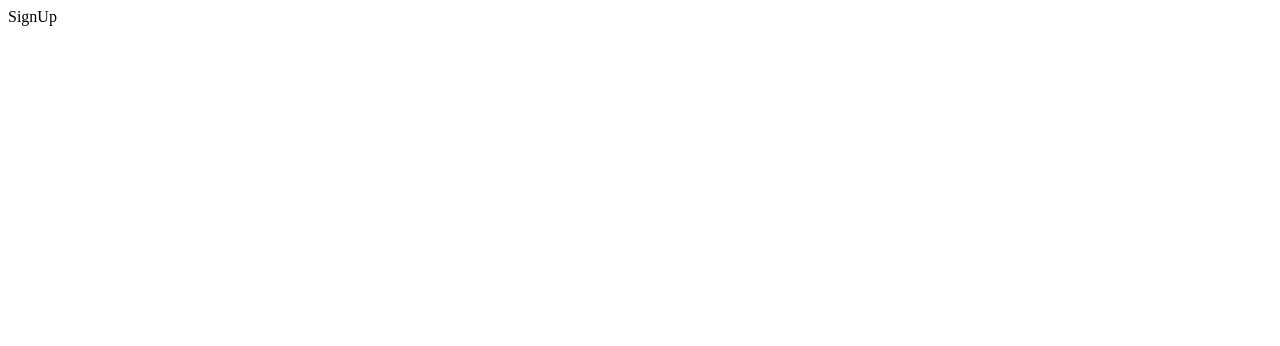
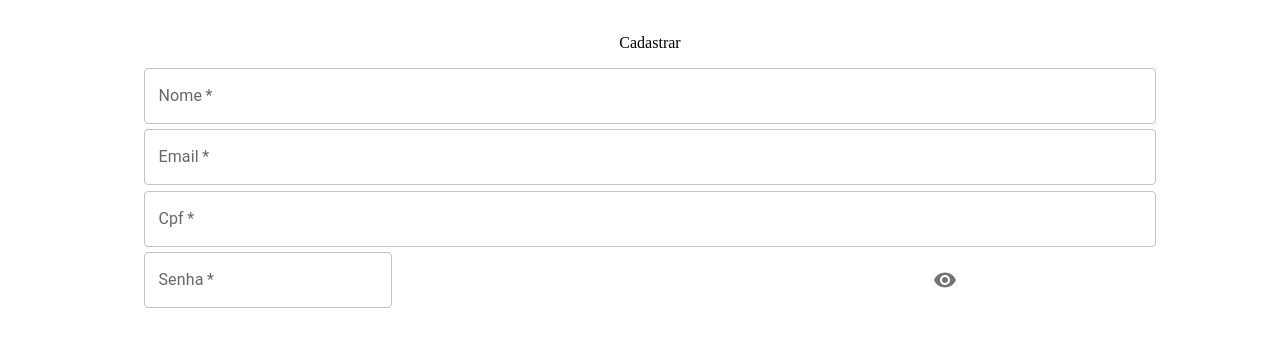
Before and after one commit to Matheus0351996/Labefood, a React (Create React App) app in the folder projeto-pessoal-labefood/: page /signUp in a window 1280 px wide. Shown: the top 346 px of the page. Built offline with nearby package versions, Linux system fonts and the light colour scheme.

Commit message:
feat(signUp/form-até-senha)

```diff
--- a/projeto-pessoal-labefood/src/Hooks/useForm.js
+++ b/projeto-pessoal-labefood/src/Hooks/useForm.js
@@ -0,0 +1,18 @@
+import { useState } from "react";
+
+const useForm = (initialState) => {
+  const [form, setForm] = useState(initialState);
+
+  const onChange = (event) => {
+    const { name, value } = event.target;
+    setForm({ ...form, [name]: value });
+  };
+
+  const cleanFields = () => {
+    setForm(initialState);
+  };
+
+  return { form, onChange, cleanFields };
+};
+
+export default useForm;
--- a/projeto-pessoal-labefood/src/Pages/SignUp/signUp.js
+++ b/projeto-pessoal-labefood/src/Pages/SignUp/signUp.js
@@ -1,10 +1,110 @@
-import React from "react";
+import React, { useState } from "react";
+import useForm from "../../Hooks/useForm";
+import {DivPassword, Form, InputMaterial, Main} from './styled'
+import  IconButton from "@mui/material/IconButton";
+import Visibility from '@mui/icons-material/Visibility';
+import VisibilityOff from '@mui/icons-material/VisibilityOff';
+const SignUp = () => {
 
-const SignUp = () => {
+    const [showPassword, setShowPassword] = useState(false);
+    const [confirmPassword, setConfirmPassword] = useState(false);
+
+
+
+
+    const {form,onChange,cleanFields} = useForm({
+
+            "name": "",
+            "email": "",
+            "cpf": "",
+            "password": ""
+
+    })
+
+
+    const cpfMask = (value) => {
+        return value
+        .replace(/\D/g, '')
+        .replace(/(\d{3})(\d)/, '$1.$2')
+        .replace(/(\d{3})(\d)/, '$1.$2')
+        .replace(/(\d{3})(\d{1,2})/, '$1-$2')
+        .replace(/(-\d{2})\d+?$/, '$1')
+    };
+
+    const handleClickShowPassword = () => {
+        setShowPassword(!showPassword);
+    }
+
+    const onSubmitForm = (event) =>{
+        event.preventDefault()
+        console.log(form)
+        cleanFields()
+    }
+
     return(
-        <div>
-            SignUp
-        </div>
+        <Main>
+            <p>Cadastrar</p>
+            <Form onSubmit={onSubmitForm}>
+            <InputMaterial
+            id="outlined-basic"
+            label={"Nome"}
+            name={"name"}
+            type={"text"}
+            placeholder={"Digite seu nome"}
+            variant="outlined"
+            value={form.name}
+            onChange={onChange}
+            required
+            />
+            <InputMaterial
+            id="outlined-basic"
+            label={"Email"}
+            name={"email"}
+            type={"email"}
+            placeholder={"Digite seu email"}
+            variant="outlined"
+            value={form.email}
+            onChange={onChange}
+            required
+            />
+
+            <InputMaterial
+            id="outlined-basic"
+            label={"Cpf"}
+            name={"cpf"}
+            type={"text"}
+            placeholder={"Digite seu cpf"}
+            variant="outlined"
+            value={cpfMask(form.cpf)}
+            onChange={onChange}
+            required
+            />
+
+            <DivPassword>
+            <InputMaterial
+            id="outlined-basic"
+            label={"Senha"}
+            name={"password"}
+            type={showPassword ? 'password' : 'text'}
+            placeholder={"Digite a sua senha"}
+            variant="outlined"
+            value={form.password}
+            onChange={onChange}
+            inputProps={{pattern:'.{6,}', title:'Mínimo 6 caracteres'}}
+            required
+            />
+            <IconButton
+            aria-label="toggle password visibility"
+            onClick={handleClickShowPassword}
+            edge="end"
+            >
+            { showPassword ? <VisibilityOff /> : <Visibility />}
+            </IconButton>
+            </DivPassword>
+
+
+            </Form>
+        </Main>
     )
 }
 export default SignUp
--- a/projeto-pessoal-labefood/src/Pages/SignUp/styled.js
+++ b/projeto-pessoal-labefood/src/Pages/SignUp/styled.js
@@ -0,0 +1,42 @@
+import styled from "styled-components";
+import { Button } from '@mui/material'
+import  TextField from "@mui/material/TextField";
+
+
+export const InputMaterial = styled(TextField)`
+
+`
+
+export const Main = styled.main`
+    padding:10px;
+    width:100%;
+    height:100vh;
+    display:flex;
+    flex-direction:column;
+    align-items:center;
+    p{
+        font-size:1rem;
+    }
+`
+
+export const Form = styled.form`
+display:flex;
+flex-direction:column;
+height:30%;
+width:80%;
+justify-content:space-between;
+`
+
+export const ButtonStyled = styled(Button)`
+ &&{
+    color:#000;
+    background-color:#E8222E;
+ }
+`
+
+export const DivPassword = styled.div`
+display:flex;
+width:80%;
+align-items: center;
+justify-content: space-between;
+`
```
